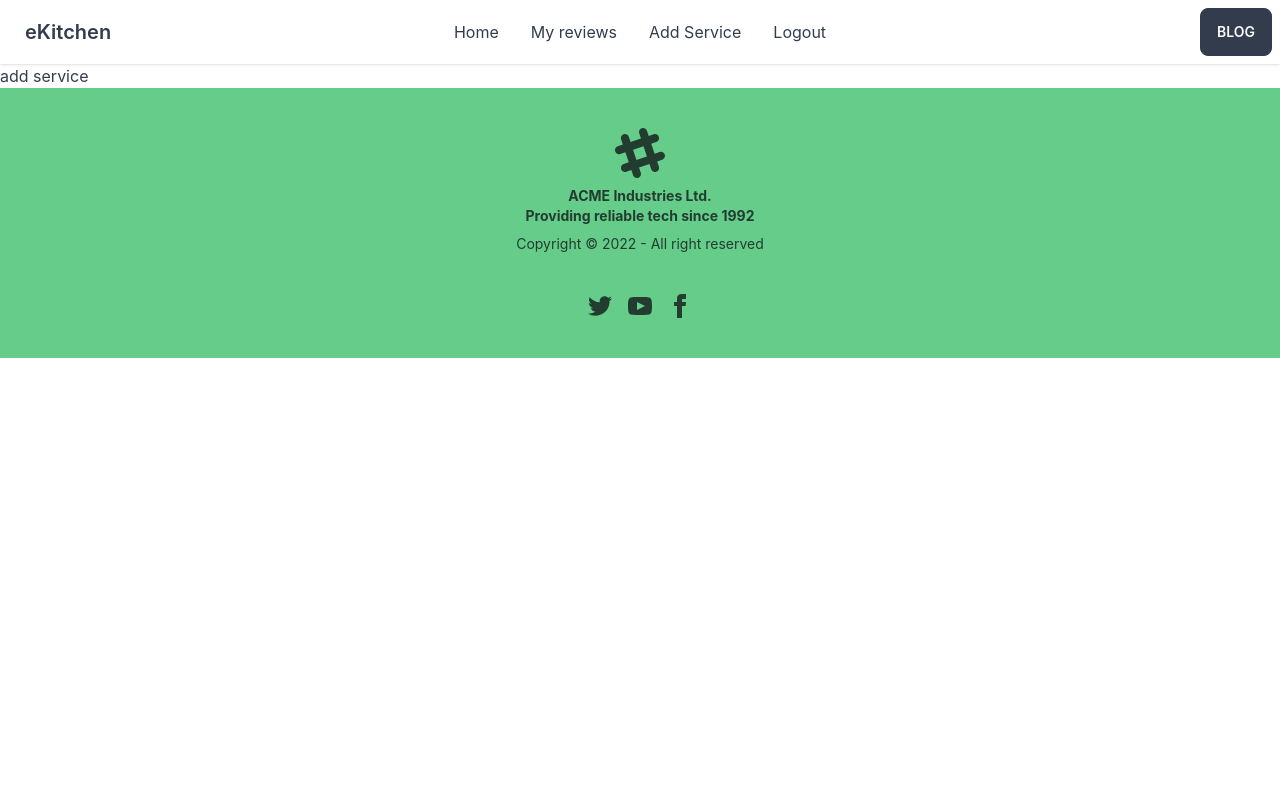
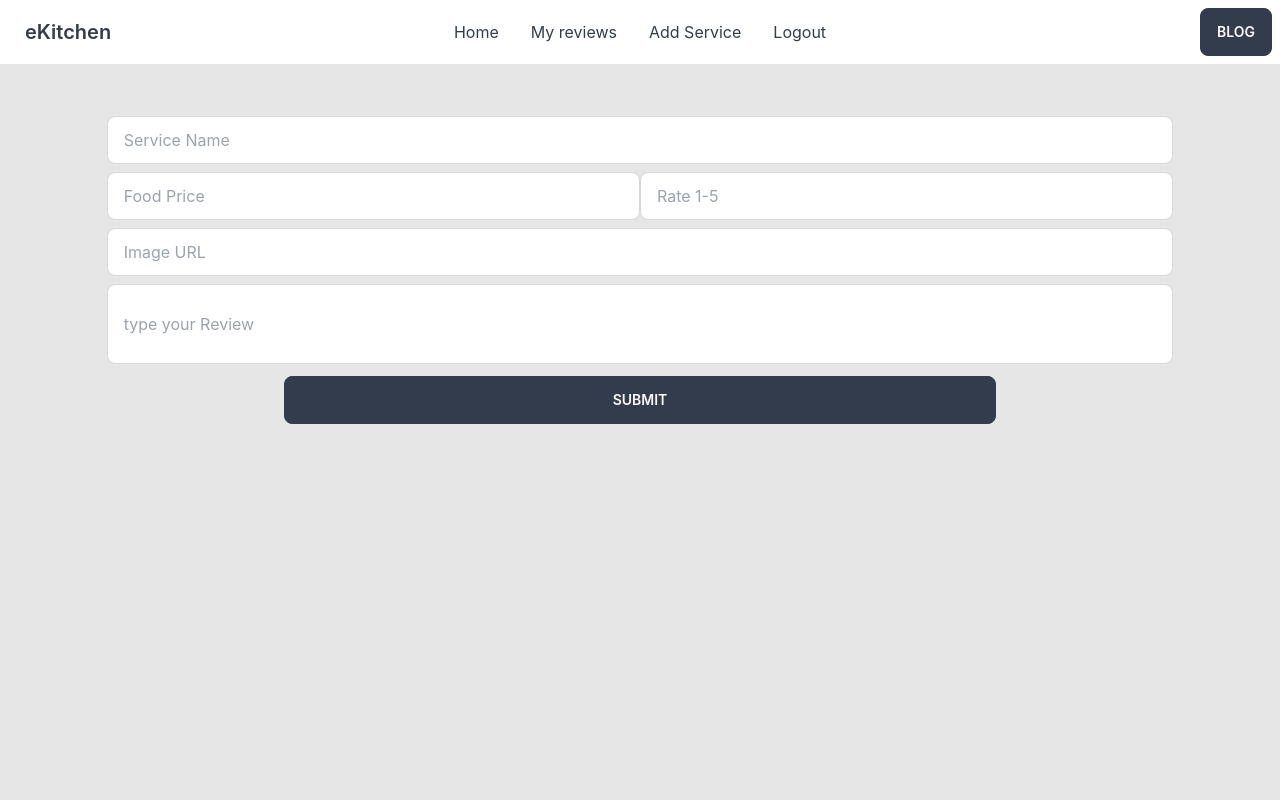
Before and after one commit to safwanbin2/e-Kitchen-client, a React (Create React App) app: page /addservice in a window 1280 px wide. Shown: the top 800 px of the page. Built offline with nearby package versions, Linux system fonts and the light colour scheme; no server answers; sample sign-in values are in the browser's storage.

Commit message:
added add service

```diff
--- a/src/pages/Addservice.js
+++ b/src/pages/Addservice.js
@@ -1,9 +1,48 @@
 import React from 'react';
 
 const Addreviews = () => {
+    const handleSubmit = (e) => {
+        e.preventDefault();
+        const form = e.target;
+        const title = form.title.value;
+        const price = form.price.value;
+        const rating = form.rating.value;
+        const img = form.img.value;
+        const body = form.body.value;
+
+        const newService = {
+            title,
+            price,
+            rating,
+            img,
+            description: body
+        }
+
+        fetch('http://localhost:5000/services', {
+            method: "POST",
+            headers: {
+                "content-type": "application/json"
+            },
+            body: JSON.stringify(newService)
+        })
+            .then(res => res.json())
+            .then(data => console.log(data))
+            .catch(err => console.error(err))
+    }
     return (
-        <div>
-            add service
+        <div className='min-h-screen bg-base-200'>
+            <form onSubmit={handleSubmit} className='w-10/12 mx-auto py-12'>
+                <input type="text" placeholder="Service Name" className="input input-bordered w-full my-1" name='title' required />
+                <div className=' my-1'>
+                    <input type="text" required name='price' placeholder="Food Price" className="input input-bordered w-6/12 " />
+                    <input type="text" required name='rating' placeholder="Rate 1-5" className="input input-bordered w-6/12 " />
+                </div>
+                <input type="text" name='img' required placeholder="Image URL" className="input input-bordered w-full my-1" />
+                <input type="text" name='body' required placeholder="type your Review" className="input input-bordered my-1 w-full h-20" />
+                <div className='text-center my-2'>
+                    <button className='btn w-8/12'>Submit</button>
+                </div>
+            </form>
         </div>
     );
 };
--- a/src/pages/Home/ServiceCard.js
+++ b/src/pages/Home/ServiceCard.js
@@ -16,7 +16,10 @@ const ServiceCard = ({ service }) => {
             </figure>
             <div className="card-body">
                 <h2 className="card-title">{title}</h2>
-                <p>{description.slice(0, 60)}...</p>
+                <p>{
+                    description.length > 100 ? description.slice(0, 80)
+                        : description
+                }...</p>
                 <h3>Price: <span className='text-xl'>{price}</span>tk</h3>
                 <div className="rating">
                     <h2 className='text-lg mr-2'>{rating}</h2>
--- a/src/pages/Myreviews.js
+++ b/src/pages/Myreviews.js
@@ -17,7 +17,9 @@ const Myreviews = () => {
     return (
         <div className='min-h-screen'>
             <h2 className='text-center text-2xl font-semibold my-6'>Reviews you have given</h2>
-            <table className='table w-10/12 mx-auto'>
+            {
+                myReviews.length ?
+                <table className='table w-10/12 mx-auto'>
                 <tbody>
                     {
                         myReviews.map(review => <TableItem
@@ -27,6 +29,8 @@ const Myreviews = () => {
                     }
                 </tbody>
             </table>
+            : <h2 className='text-center text-2xl mt-32'>No reviews were added</h2>
+            }
         </div>
     );
 };
```
